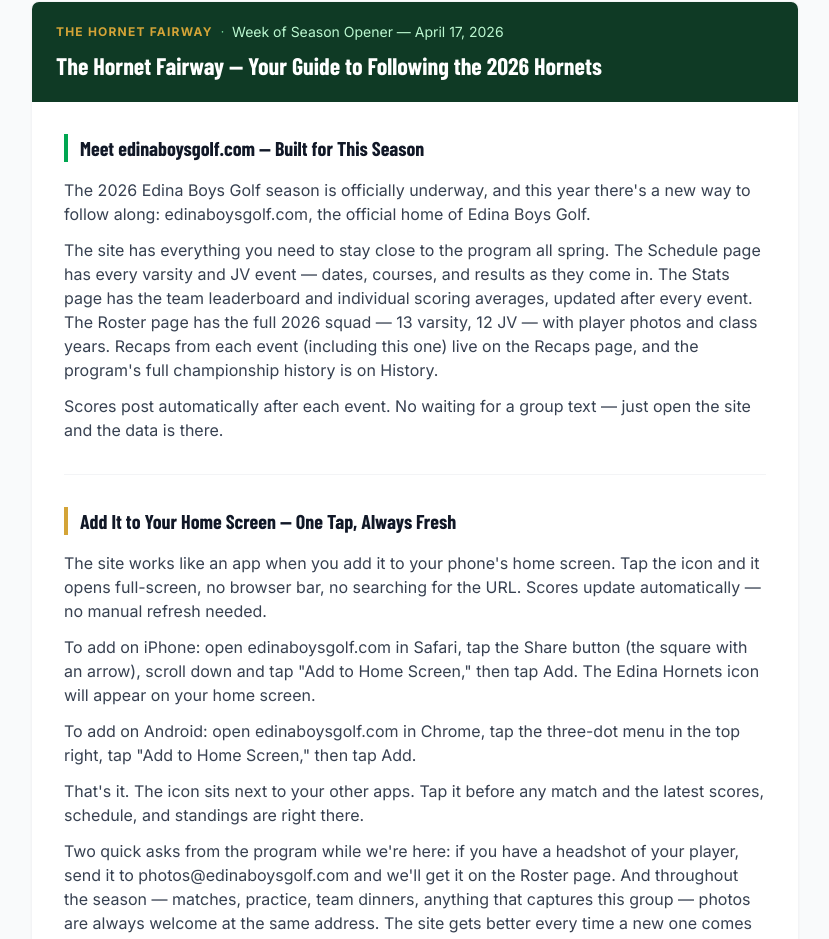
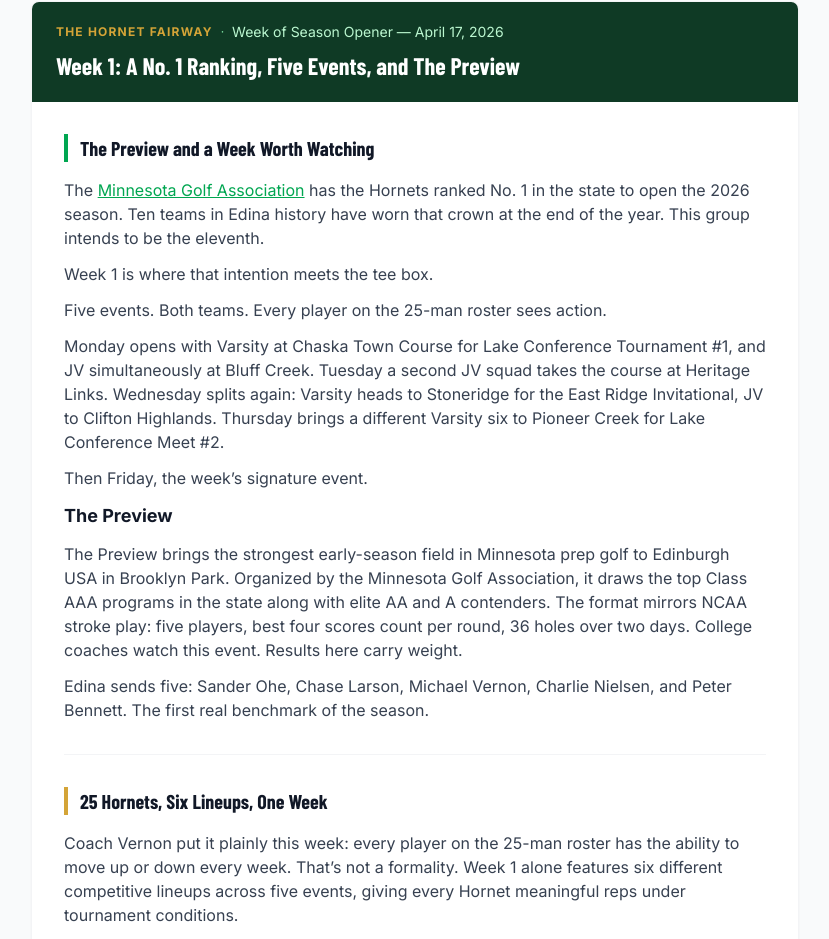
Before and after one commit to rlarson12/edina-golf-website, a React (Vite) app: page /recaps in a window 1280 px wide. Shown: the part 529-1468 px from the top of the page, without its empty margins (225-1054 px from the left). Built offline with nearby package versions, Linux system fonts and the light colour scheme; a web font is replaced by a local one.

Commit message:
Publish Week 1 season opener recap with MGA #1 ranking link

```diff
--- a/public/version.json
+++ b/public/version.json
@@ -1 +1 @@
-{"buildTime":1776473083671}
+{"buildTime":1776486188102}
--- a/src/data/recaps.json
+++ b/src/data/recaps.json
@@ -1,5 +1,18 @@
 {
   "recaps": [
+    {
+      "id": "hornet-fairway-2026-04-17-week1",
+      "publishedDate": "2026-04-17",
+      "weekOf": "Season Opener — April 17, 2026",
+      "title": "Week 1: A No. 1 Ranking, Five Events, and The Preview",
+      "heroImage": "/images/tryouts-braemar-2026.webp",
+      "heroCaption": "Tryouts at Braemar — where the 2026 season began.",
+      "varsityHeadline": "The Preview and a Week Worth Watching",
+      "varsityBody": "The [Minnesota Golf Association](https://mngolf.org/high-school-rankings) has the Hornets ranked No. 1 in the state to open the 2026 season. Ten teams in Edina history have worn that crown at the end of the year. This group intends to be the eleventh.\n\nWeek 1 is where that intention meets the tee box.\n\nFive events. Both teams. Every player on the 25-man roster sees action.\n\nMonday opens with Varsity at Chaska Town Course for Lake Conference Tournament #1, and JV simultaneously at Bluff Creek. Tuesday a second JV squad takes the course at Heritage Links. Wednesday splits again: Varsity heads to Stoneridge for the East Ridge Invitational, JV to Clifton Highlands. Thursday brings a different Varsity six to Pioneer Creek for Lake Conference Meet #2.\n\nThen Friday, the week\u2019s signature event.\n\n**The Preview**\n\nThe Preview brings the strongest early-season field in Minnesota prep golf to Edinburgh USA in Brooklyn Park. Organized by the Minnesota Golf Association, it draws the top Class AAA programs in the state along with elite AA and A contenders. The format mirrors NCAA stroke play: five players, best four scores count per round, 36 holes over two days. College coaches watch this event. Results here carry weight.\n\nEdina sends five: Sander Ohe, Chase Larson, Michael Vernon, Charlie Nielsen, and Peter Bennett. The first real benchmark of the season.",
+      "jvHeadline": "25 Hornets, Six Lineups, One Week",
+      "jvBody": "Coach Vernon put it plainly this week: every player on the 25-man roster has the ability to move up or down every week. That\u2019s not a formality. Week 1 alone features six different competitive lineups across five events, giving every Hornet meaningful reps under tournament conditions.\n\nThe varsity six for Chaska on Monday: Ohe, Larson, Michael Vernon, Nielsen, Bennett, and David Colby. Thursday at Pioneer Creek rotates to a different six: Colby, Mac Smith, Drew Schiena, Ty Pankratz, Hudson Strodl, and Elan Winnick. Then the Preview group reassembles Friday at Edinburgh.\n\nDepth getting reps. That matters in May.",
+      "closingLine": "Results post to the site as they come in. The first full weekly recap, covering all five events, publishes this weekend."
+    },
     {
       "id": "hornet-fairway-2026-04-17-site-guide",
       "publishedDate": "2026-04-17",
--- a/src/pages/Recaps.jsx
+++ b/src/pages/Recaps.jsx
@@ -1,4 +1,23 @@
 import recapsData from '../data/recaps.json'
+
+// Renders inline markdown: [text](url) links and **bold**
+function renderInline(text) {
+  const parts = []
+  const regex = /\[([^\]]+)\]\(([^)]+)\)|\*\*([^*]+)\*\*/g
+  let last = 0
+  let match
+  while ((match = regex.exec(text)) !== null) {
+    if (match.index > last) parts.push(text.slice(last, match.index))
+    if (match[1] && match[2]) {
+      parts.push(<a key={match.index} href={match[2]} target="_blank" rel="noopener noreferrer" className="text-edina-green underline hover:text-edina-forest">{match[1]}</a>)
+    } else if (match[3]) {
+      parts.push(<strong key={match.index}>{match[3]}</strong>)
+    }
+    last = match.index + match[0].length
+  }
+  if (last < text.length) parts.push(text.slice(last))
+  return parts
+}
 
 function RecapCard({ recap }) {
   const paragraphsVarsity = recap.varsityBody.split('\n\n')
@@ -30,7 +49,9 @@
           </h3>
           <div className="space-y-3">
             {paragraphsVarsity.map((p, i) => (
-              <p key={i} className="text-gray-700 leading-relaxed text-sm md:text-base">{p}</p>
+              p.startsWith('**') && p.endsWith('**')
+                ? <h4 key={i} className="font-bold text-gray-900 text-base md:text-lg mt-2">{p.slice(2, -2)}</h4>
+                : <p key={i} className="text-gray-700 leading-relaxed text-sm md:text-base">{renderInline(p)}</p>
             ))}
           </div>
         </section>
@@ -44,7 +65,9 @@
           </h3>
           <div className="space-y-3">
             {paragraphsJV.map((p, i) => (
-              <p key={i} className="text-gray-700 leading-relaxed text-sm md:text-base">{p}</p>
+              p.startsWith('**') && p.endsWith('**')
+                ? <h4 key={i} className="font-bold text-gray-900 text-base md:text-lg mt-2">{p.slice(2, -2)}</h4>
+                : <p key={i} className="text-gray-700 leading-relaxed text-sm md:text-base">{renderInline(p)}</p>
             ))}
           </div>
         </section>
```
